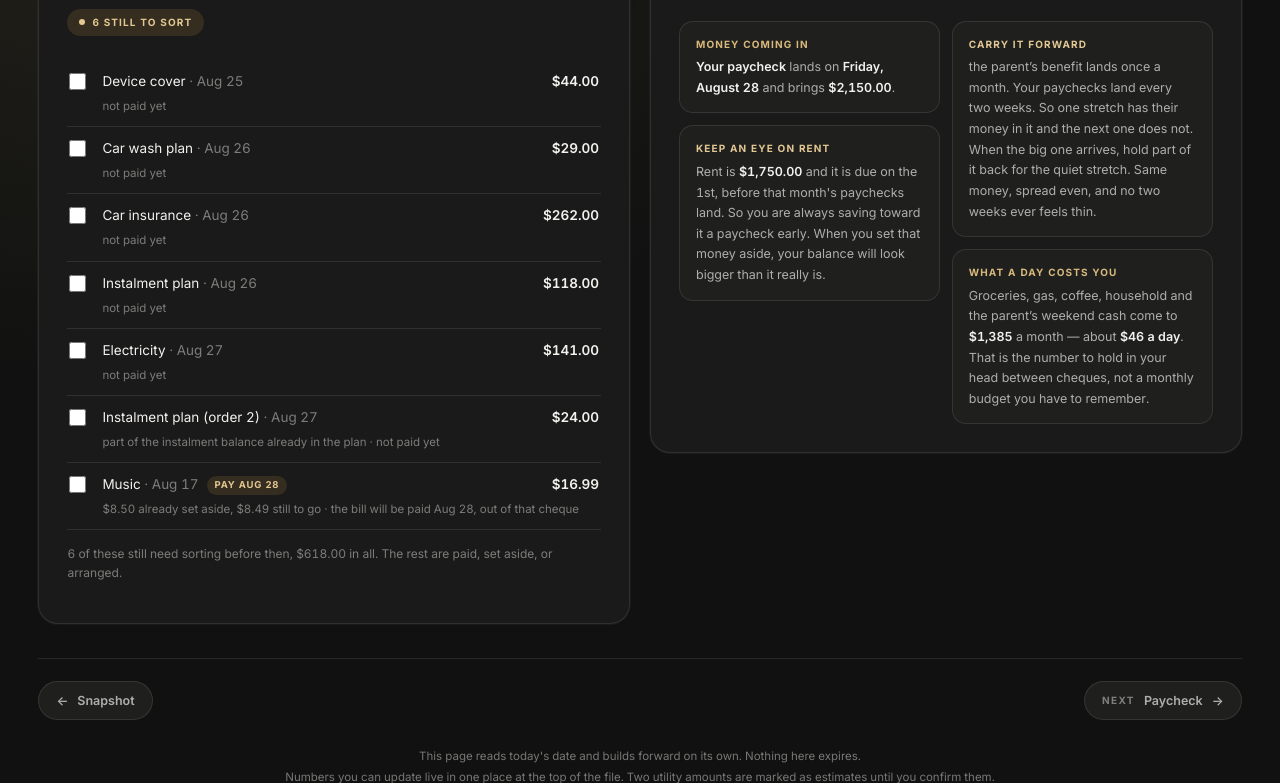
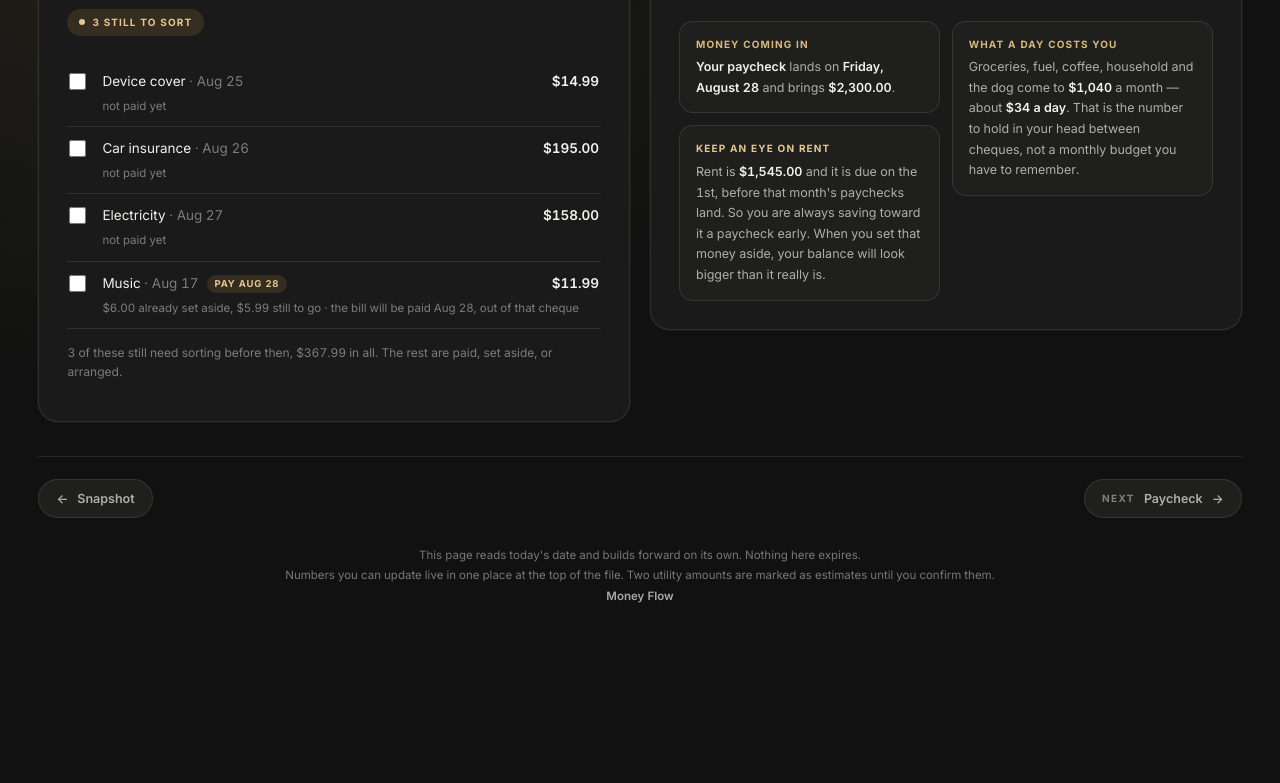
Before and after one commit to aidenmark/money-flow, a website: page index.html in a window 1280 px wide. Shown: the part 802-1585 px from the top of the page. After the commit the page ends 1492 px from the top, so only its background shows below. Drawn offline with nearby package versions, Linux system fonts and the light colour scheme.

Commit message:
Demo is a single-person household, on US average figures
One salary at $2,300 fortnightly, a car, a dog, two cards. Figures sit at or just
above US averages for a single adult: a $1,545 one-bedroom against a $1,487
median, $195 car insurance inside the $181-210 band, $420 of groceries against
the USDA moderate plan, and a dog at roughly $126 a month.

A household can have one income or two. The shared-cost slider and the
with-or-without-them comparison only mean anything in the second case, so they
are declared data-needs="two-incomes" and hidden when there is only one --
hidden rather than removed, since the renderers still write into those nodes.
Every read of a second income is now guarded.

Co-Authored-By: Claude Opus 5 <noreply@anthropic.com>
Claude-Session: https://claude.ai/code/session_01WXJYv7Bz5cZbHq851Z5Fix

```diff
--- a/index.html
+++ b/index.html
@@ -1075,7 +1075,7 @@ details.tableview[open] summary{background:var(--raise);}
             <h3 class="card-title">Where it all goes</h3>
             <p class="card-sub" id="whereSub">&nbsp;</p>
           </div>
-          <div class="seg" role="group" aria-label="Whose money to show">
+          <div class="seg" data-needs="two-incomes" role="group" aria-label="Whose money to show">
             <button type="button" data-view="both"  aria-pressed="true">Together</button>
             <button type="button" data-view="mine"  aria-pressed="false">Just my paycheck</button>
           </div>
@@ -1105,7 +1105,7 @@ details.tableview[open] summary{background:var(--raise);}
         <p class="card-note">Locked is this year&rsquo;s reality — rent, the car, insurance, the lights. Temporary removes itself in February. The rest is yours, and it is bigger than it feels.</p>
       </article>
 
-      <article class="card c12">
+      <article class="card c12" data-needs="two-incomes">
         <div class="card-head">
           <div>
             <h3 class="card-title">The parent&rsquo;s benefit, and yours</h3>
@@ -1619,7 +1619,7 @@ details.tableview[open] summary{background:var(--raise);}
    chart and the plan-versus-actual deltas meaningful. Runs once; anything the
    visitor types afterwards is theirs and is never overwritten. */
 (function seedDemo(){
-  var K='moneyflow.demo.seeded.v1';
+  var K='moneyflow.demo.seeded.v2';
   try{ if(localStorage.getItem(K)) return; }catch(e){ return; }
   var now=new Date(), mk=function(back){
     var d=new Date(now.getFullYear(), now.getMonth()-back, 1);
@@ -1628,19 +1628,19 @@ details.tableview[open] summary{background:var(--raise);}
   /* Deliberately imperfect: over on delivery, under on the car — a tidy month
      would hide the whole point of tracking actuals. */
   var months={};
-  months[mk(0)]={'Home':2012,'Debt payments':1049,'Food & day-to-day':742,'Car':809,
-                 "Parent's care":791,'Phone, tech & streaming':450,'Beauty & fitness':110};
-  months[mk(1)]={'Home':2012,'Debt payments':1049,'Food & day-to-day':1338,'Car':809,
-                 "Parent's care":791,'Phone, tech & streaming':450,'Beauty & fitness':329};
-  months[mk(2)]={'Home':2012,'Debt payments':1049,'Food & day-to-day':1196,'Car':780,
-                 "Parent's care":791,'Phone, tech & streaming':450,'Beauty & fitness':180};
-  months[mk(3)]={'Home':2012,'Debt payments':900,'Food & day-to-day':1421,'Car':1145,
-                 "Parent's care":791,'Phone, tech & streaming':450,'Beauty & fitness':290};
+  months[mk(0)]={'Home':1828,'Debt payments':675,'Food & day-to-day':498,'Car':895,
+                 'Beauty & fitness':60,'Phone, tech & streaming':174,'The dog':126};
+  months[mk(1)]={'Home':1828,'Debt payments':675,'Food & day-to-day':862,'Car':895,
+                 'Beauty & fitness':215,'Phone, tech & streaming':174,'The dog':126};
+  months[mk(2)]={'Home':1828,'Debt payments':540,'Food & day-to-day':941,'Car':1180,
+                 'Beauty & fitness':160,'Phone, tech & streaming':174,'The dog':318};
+  months[mk(3)]={'Home':1828,'Debt payments':675,'Food & day-to-day':795,'Car':895,
+                 'Beauty & fitness':200,'Phone, tech & streaming':174,'The dog':126};
   try{
     localStorage.setItem('moneyflow.demo.actuals.v1', JSON.stringify(months));
-    localStorage.setItem('moneyflow.demo.balance.v1','742');
-    localStorage.setItem('moneyflow.demo.cushion.have','480');
-    localStorage.setItem('moneyflow.demo.payrate.v1','900');
+    localStorage.setItem('moneyflow.demo.balance.v1','615');
+    localStorage.setItem('moneyflow.demo.cushion.have','560');
+    localStorage.setItem('moneyflow.demo.payrate.v1','675');
     localStorage.setItem(K,'1');
   }catch(e){}
 })();
@@ -1654,120 +1654,111 @@ details.tableview[open] summary{background:var(--raise);}
 const MONEY = {
   name:'Money Flow',
 
+  /* One income. The app supports two — a shared household where a second person
+     contributes — and hides the shared-cost controls when there is only one. */
   income:[
-    {id:'mine',  label:'Your paycheck',      amount:2150.00, every:14, anchor:'2026-08-14'},
-    {id:'other', label:"Parent's benefit",   amount:3200.00, nthWeekday:{n:3, weekday:3}}
+    {id:'mine', label:'Your paycheck', amount:2300.00, every:14, anchor:'2026-08-14'}
   ],
 
   /* day = the day of the month it is due. augOnly overrides a single month. */
   bills:[
-    {name:'Rent',                 amount:1750.00, day:1},
-    {name:'Streaming bundle',     amount:42.00,   day:7},
-    {name:'Phone plan',           amount:210.00,  day:8},
-    {name:'Cloud storage',        amount:19.99,   day:12},
-    {name:'Music',                amount:16.99,   day:17, augPayBy:'2026-08-28'},
-    {name:'Internet',             amount:84.00,   day:17},
-    {name:'Car payment',          amount:388.00,  day:24},
-    {name:'Device cover',         amount:44.00,   day:25},
-    {name:'Car wash plan',        amount:29.00,   day:26},
-    {name:'Car insurance',        amount:262.00,  day:26},
-    {name:'Video service',        amount:26.50,   day:28},
-    {name:'Gym',                  amount:149.00,  day:28},
-    {name:'Parent device cover',  amount:11.00,   day:29},
-    {name:'Live TV',              amount:91.00,   day:30},
-    {name:'Water',                amount:68.00,   day:11, augOnly:96.00, strict:true},
-    {name:'Electricity',          amount:110.00,  day:27, augOnly:141.00, strict:true}
+    {name:'Rent',                 amount:1545.00, day:1},
+    {name:'Renters insurance',    amount:18.00,   day:5},
+    {name:'Streaming bundle',     amount:22.99,   day:7},
+    {name:'Phone plan',           amount:95.00,   day:8},
+    {name:'Cloud storage',        amount:9.99,    day:12},
+    {name:'Music',                amount:11.99,   day:17, augPayBy:'2026-08-28'},
+    {name:'Internet',             amount:75.00,   day:17},
+    {name:'Car payment',          amount:525.00,  day:24},
+    {name:'Device cover',         amount:14.99,   day:25},
+    {name:'Car insurance',        amount:195.00,  day:26},
+    {name:'Video service',        amount:18.99,   day:28},
+    {name:'Gym',                  amount:55.00,   day:28},
+    {name:'Pet insurance',        amount:56.00,   day:29},
+    {name:'Gas &amp; heat',           amount:65.00,   day:11, augOnly:88.00, strict:true},
+    {name:'Electricity',          amount:125.00,  day:27, augOnly:158.00, strict:true}
   ],
 
+  /* Appointments on a repeating cycle, paid on the day. */
   care:[
-    {name:"Parent's therapy",     amount:180.00, day:19, from:'other'},
-    {name:"Parent's transport",   amount:210.00, day:19, from:'other'},
-    {name:"Parent's hair",        amount:230.00, everyWeeks:8, anchor:'2026-08-19', from:'other'},
-    {name:'Nails',                amount:110.00, everyWeeks:3, anchor:'2026-08-15'},
-    {name:'Pedicure',             amount:70.00,  everyWeeks:3, anchor:'2026-09-05'}
+    {name:'Hair',     amount:95.00, everyWeeks:8, anchor:'2026-08-19'},
+    {name:'Nails',    amount:60.00, everyWeeks:3, anchor:'2026-08-15'},
+    {name:'Pedicure', amount:45.00, everyWeeks:3, anchor:'2026-09-05'}
   ],
 
   /* Money already set aside for a bill in an earlier month. */
   prepaid:[
-    {name:'Music',                amount:8.50},
-    {name:'Internet',             amount:42.00},
-    {name:'Cloud storage',        amount:19.99}
+    {name:'Music',         amount:6.00},
+    {name:'Internet',      amount:37.50},
+    {name:'Cloud storage', amount:9.99}
   ],
 
   /* Balances carried deliberately, with the intended catch-up plan attached. */
   catchUp:[
-    {name:'Electricity', balance:88.00,
-     plan:[{date:'2026-08-28', amount:88.00}]},
-    {name:'Water',       balance:104.00,
-     plan:[{date:'2026-08-28', amount:52.00}, {date:'2026-09-11', amount:52.00}]}
+    {name:'Electricity', balance:76.00,
+     plan:[{date:'2026-08-28', amount:76.00}]},
+    {name:'Gas &amp; heat', balance:92.00,
+     plan:[{date:'2026-08-28', amount:46.00}, {date:'2026-09-11', amount:46.00}]}
   ],
-  elsewhere:['Instalment plan'],
+  elsewhere:['Store credit'],
 
   smallDebts:[
-    {name:'Instalment plan', amount:118.00, due:'2026-08-26'},
-    {name:'Store credit',    amount:31.50,  due:'2026-08-21'}
+    {name:'Store credit', amount:45.00, due:'2026-08-21'}
   ],
 
-  /* Display-only lines: real payments that no other part of the plan models, kept
-     out of the payoff maths so no amount is ever counted twice. */
-  dueExtra:[
-    {name:'Instalment plan (order 2)', amount:24.00, date:'2026-08-27',
-     note:'part of the instalment balance already in the plan'}
+  dueExtra:[],
+
+  /* Spending that appears on no bill: it has no due date, it simply happens.
+     Leaving it out is what makes a budget balance on paper and fail in practice. */
+  living:[
+    ['Groceries',        420.00],
+    ['Fuel',             175.00],
+    ['Delivery',         220.00],
+    ['Coffee',            85.00],
+    ['Household',         70.00],
+    ['Dog food & treats', 70.00]
   ],
 
-  /* Spending that appears on no bill: it has no due date, it simply happens.
-     Leaving it out is what makes a plan balance on paper and fail in practice. */
-  living:[
-    ['Groceries',            520.00],
-    ['Fuel',                 130.00],
-    ['Delivery',             330.00],
-    ['Coffee',               120.00],
-    ['Household',             90.00],
-    ['Vending',               35.00],
-    ["Parent's weekend cash", 160.00]
-  ],
-
-  /* Lines that start ticked on the Today page. */
   alreadyHandled:[
     {name:'Nails', date:'2026-08-15'}
   ],
 
   spend:{
-    otherIncome:3200.00,
+    otherIncome:0,
     categories:[
-      {name:'Home',                    own:'shared', items:[
-        ['Rent',1750.00,'locked'],['Electricity',110.00,'locked'],
-        ['Water',68.00,'locked'],['Internet',84.00,'locked']]},
-      {name:'Debt payments',           own:'mine',   items:[
-        ['Card A',610.00,'temp'],['Card B',290.00,'temp'],
-        ['Instalment plan',118.00,'temp'],['Store credit',31.50,'temp']]},
-      {name:'Food & day-to-day',       own:'shared', items:[
-        ['Groceries',520.00,'locked'],['Delivery',330.00,'flex'],
-        ['Coffee',120.00,'flex'],['Vending',35.00,'flex'],['Household',90.00,'locked']]},
-      {name:'Car',                     own:'shared', items:[
-        ['Car payment',388.00,'locked'],['Car insurance',262.00,'locked'],
-        ['Fuel',130.00,'locked'],['Car wash plan',29.00,'locked']]},
-      {name:"Parent's care",           own:'other',   items:[
-        ['Therapy',180.00,'locked'],['Transport',210.00,'locked'],['Hair',230.00,'locked'],
-        ['Device cover',11.00,'locked'],['Weekend cash',160.00,'locked']]},
-      {name:'Phone, tech & streaming', own:'mine',   items:[
-        ['Phone plan',210.00,'locked'],['Live TV',91.00,'flex'],
-        ['Device cover',44.00,'flex'],['Streaming bundle',42.00,'flex'],
-        ['Video service',26.50,'flex'],['Cloud storage',19.99,'flex'],['Music',16.99,'flex']]},
-      {name:'Beauty & fitness',        own:'mine',   items:[
-        ['Gym',149.00,'flex'],['Nails',110.00,'flex'],['Pedicure',70.00,'flex']]}
+      {name:'Home',                    own:'mine', items:[
+        ['Rent',1545.00,'locked'],['Electricity',125.00,'locked'],
+        ['Gas & heat',65.00,'locked'],['Internet',75.00,'locked'],
+        ['Renters insurance',18.00,'locked']]},
+      {name:'Debt payments',           own:'mine', items:[
+        ['Card A',420.00,'temp'],['Card B',210.00,'temp'],['Store credit',45.00,'temp']]},
+      {name:'Food & day-to-day',       own:'mine', items:[
+        ['Groceries',420.00,'locked'],['Delivery',220.00,'flex'],
+        ['Coffee',85.00,'flex'],['Household',70.00,'locked']]},
+      {name:'Car',                     own:'mine', items:[
+        ['Car payment',525.00,'locked'],['Car insurance',195.00,'locked'],
+        ['Fuel',175.00,'locked']]},
+      {name:'Beauty & fitness',        own:'mine', items:[
+        ['Gym',55.00,'flex'],['Nails',60.00,'flex'],['Pedicure',45.00,'flex'],
+        ['Hair',95.00,'flex']]},
+      {name:'Phone, tech & streaming', own:'mine', items:[
+        ['Phone plan',95.00,'locked'],['Streaming bundle',22.99,'flex'],
+        ['Video service',18.99,'flex'],['Device cover',14.99,'flex'],
+        ['Music',11.99,'flex'],['Cloud storage',9.99,'flex']]},
+      {name:'The dog',                 own:'mine', items:[
+        ['Dog food & treats',70.00,'locked'],['Pet insurance',56.00,'locked']]}
     ]
   },
 
   cards:[
-    {id:'amex',  name:'Card A', balance:3980.00, apr:0.2699, goal:1000.00, day:19, firstPay:'2026-08-19'},
-    {id:'apple', name:'Card B', balance:1840.00, apr:0.2449, goal:600.00,  day:27, firstPay:'2026-08-28'}
+    {id:'amex',  name:'Card A', balance:3240.00, apr:0.2699, goal:800.00, day:19, firstPay:'2026-08-19'},
+    {id:'apple', name:'Card B', balance:1480.00, apr:0.2449, goal:400.00, day:27, firstPay:'2026-08-28'}
   ],
 
   strategy:'goal',
   goalDate:'2026-12-31',
-  livingFloor:1385.00,
-  rentFloat:1750.00,
+  livingFloor:1040.00,
+  rentFloat:1545.00,
   monthsAhead:14
 };
 
@@ -1840,7 +1831,7 @@ function applyWorkbook(sheets){
     const set=(k,fn)=>{ const v=num(map[k]); if(v!==undefined && !isNaN(v)){ fn(v); changed++; } };
     set('your_paycheck',            v=> MONEY.income[0].amount=v);
     set('your_paycheck_every_days', v=> MONEY.income[0].every=Math.round(v));
-    set('other_income',                  v=> MONEY.income[1].amount=v);
+    set('other_income',                  v=>{ if(MONEY.income[1]) MONEY.income[1].amount=v; });
     set('bare_living',              v=> MONEY.livingFloor=v);
     set('amex_balance',  v=> MONEY.cards[0].balance=v);
     set('amex_apr',      v=> MONEY.cards[0].apr=v);
@@ -1877,7 +1868,7 @@ function applyWorkbook(sheets){
     }
     if(bills.length){
       MONEY.bills=bills;
-      const recurring=MONEY.care.filter(c=>c.everyWeeks);   /* keep the parent's hair */
+      const recurring=MONEY.care.filter(c=>c.everyWeeks);   /* the repeating appointments */
       MONEY.care=care.concat(recurring);
       const rent=bills.find(b=>b.name==='Rent'); if(rent) MONEY.rentFloat=rent.amount;
     }
@@ -2148,7 +2139,7 @@ function billOccurrences(from, to){
     });
     cur=new Date(y,m+1,1);
   }
-  /* appointments on a repeating cycle: nails, pedicure, the parent's hair. These are
+  /* appointments on a repeating cycle: nails, pedicure, hair. These are
      paid on the day, in cash, so the money has to be there before it. */
   MONEY.care.filter(c=>c.everyWeeks).forEach(c=>{
     let d=D(c.anchor);
@@ -2388,7 +2379,7 @@ function project(yourFloor, otherFloor){
                 days:Math.round(((P[j]?P[j].start:pp.end)-pp.start)/86400000)||pp.days, extra:j-i-1};
   });
 
-  /* the parent's benefit lands once a month, your paychecks every two weeks, so one stretch
+  /* a second income, when there is one, lands monthly while paychecks land fortnightly, so one stretch
      gets their money and the next gets none. Carrying part of it forward makes
      every two weeks look the same. Same money, just held for a date not yet here. */
   const mine=P.filter(p=>p.src.id==='mine' && p.stretch);
@@ -2582,10 +2573,9 @@ function renderNow(){
       <b>${next?next.src.label:'Your paycheck'}</b> lands on <b>${next?fmtDay(next.date):''}</b> and brings <b>${money(next?next.src.amount:0)}</b>.</div>
     <div class="note note--gold"><span class="hd">Keep an eye on rent</span>
       Rent is <b>${money(MONEY.rentFloat)}</b> and it is due on the 1st, before that month's paychecks land. So you are always saving toward it a paycheck early. When you set that money aside, your balance will look bigger than it really is.</div>
-    <div class="note note--gold"><span class="hd">Carry it forward</span>
-      the parent&rsquo;s benefit lands once a month. Your paychecks land every two weeks. So one stretch has their money in it and the next one does not. When the big one arrives, hold part of it back for the quiet stretch. Same money, spread even, and no two weeks ever feels thin.</div>
+
     <div class="note"><span class="hd">What a day costs you</span>
-      Groceries, gas, coffee, household and the parent&rsquo;s weekend cash come to <b>${money0(livingRates().daily)}</b> a
+      Groceries, fuel, coffee, household and the dog come to <b>${money0(livingRates().daily)}</b> a
       month &mdash; about <b>${money0(livingRates().dayRate)} a day</b>. That is the number to hold in your head
       between cheques, not a monthly budget you have to remember.</div>`;
 }
@@ -2625,7 +2615,7 @@ function recommendFor(pp, shallow){
   /* 1. The days this cheque actually has to cover. */
   take(r.dayRate*days, 'Day to day',
     `${money0(r.dayRate)} a day for the ${days} days until the next money lands &mdash; groceries, coffee, `
-    + `household, the parent's weekend cash. That is your own ${money0(r.daily)} a month, spread evenly.`);
+    + `household, the dog. That is your own ${money0(r.daily)} a month, spread evenly.`);
 
   /* 2. The category that has never had a line, which is why it lands on a card. */
   const cu = CUSHION.get('have',0), cuGoal = Math.max(1, CUSHION.get('goal', CUSHION.target));
@@ -2650,7 +2640,7 @@ function recommendFor(pp, shallow){
 
 /* What all the cheques in the next month put at the cards between them. One
    paycheck extrapolated is meaningless here: the smaller one barely clears its own days,
-   and the parent's benefit carries most of the payment. */
+   and a second income, where there is one, carries most of the payment. */
 function cardsThisMonth(){
   const end=addDays(TODAY, 31);
   return periods(9).filter(q=>q.start<end).reduce((sum,q)=>{
@@ -2671,7 +2661,7 @@ function renderRecommendation(pp, rec){
   const owed=MONEY.cards.reduce((t,c)=>t+c.balance,0);
   rec.lines.forEach(l=>{ if(l.reason==='__CARDS__'){
     l.reason = l.amount < 60
-      ? `Your own cheque has little left once its days are covered &mdash; the parent's benefit is where most of the card `
+      ? `This cheque has little left once its days are covered &mdash; the bigger cheques are where most of the card `
         + `payment comes from. Across every cheque this month that is about <b>${money0(monthly)}</b> at the `
         + `${money0(owed)} still owed. What matters is that something goes every single time.`
       : `The same amount every cheque, not a big one when it feels possible. Across every cheque this month that `
@@ -2775,7 +2765,7 @@ function renderPaycheck(){
     <div class="pstat"><div class="l">Stays with you</div><div class="v ok">${money0(p.keep)}</div></div>`
     + (st && st.extra>0 ? `
     <div class="pstat" style="flex:1 1 100%;background:var(--ok-bg);border-color:#CBD9C5">
-      <div class="l">The whole ${st.days} day stretch, with the parent&rsquo;s benefit counted</div>
+      <div class="l">The whole ${st.days} day stretch</div>
       <div class="v ok">${money(st.keep)} <span style="font-family:Inter,sans-serif;font-size:12px;font-weight:600;color:var(--espresso-mute)">before you carry any forward</span></div>
     </div>` : '')
     + (st && st.carry>0 ? `
@@ -3059,11 +3049,12 @@ const CUSHION={
   /* Certain costs with uncertain dates. These are the reason a plan that balances
      on paper still ends the month behind — nothing else on the dashboard names them. */
   absorbs:[
-    ['Skincare &amp; personal care', 100],
-    ['Clothing &amp; shoes',          75],
-    ['Car repairs, tires, oil',       85],
-    ['Medical, dental, prescriptions',40],
-    ['Gifts &amp; holidays',          60]
+    ['Skincare &amp; personal care',  95],
+    ['Car repairs, tires, oil',       90],
+    ['Clothing &amp; shoes',          80],
+    ['Vet &amp; pet care',            60],
+    ['Gifts &amp; holidays',          55],
+    ['Medical, dental, prescriptions',45]
   ],
   get:(k,d)=>{ try{ const v=localStorage.getItem('moneyflow.demo.cushion.'+k); return v===null?d:parseFloat(v)||0; }catch(e){ return d; } },
   set(k,v){ try{ localStorage.setItem('moneyflow.demo.cushion.'+k, String(v)); }catch(e){} }
@@ -3334,7 +3325,9 @@ function renderAfford(){
 }
 
 function renderOverview(){
-  const inc=MONEY.income[0].amount*26/12 + MONEY.income[1].amount;
+  const mineMo=MONEY.income[0].amount*26/12;
+  const otherMo=MONEY.income[1] ? MONEY.income[1].amount : 0;
+  const inc=mineMo + otherMo;
   const cats=MONEY.spend.categories.map((c,i)=>({
     n:c.name, v:c.items.reduce((s,x)=>s+x[1],0), c:CSSVar('--c'+(i+1))
   })).sort((a,b)=>b.v-a.v);
@@ -3353,7 +3346,7 @@ function renderOverview(){
   const cuBy    = [cu, cu+ (ps[0]? (recommendFor(ps[0],true).lines.find(l=>l.name==='Into the cushion')||{amount:0}).amount : 0)];
   $('#ovKpi').innerHTML = `
     <div class="k"><span class="lab">Household, a month</span><span class="num">${money0(inc)}</span>
-      <span class="sub">yours ${money0(MONEY.income[0].amount*26/12)} · the parent's ${money0(MONEY.income[1].amount)}</span>
+      <span class="sub">${otherMo ? 'yours '+money0(mineMo)+' &middot; theirs '+money0(otherMo) : money0(MONEY.income[0].amount)+' every '+MONEY.income[0].every+' days'}</span>
       <span class="viz">${miniBars(inBy, CSSVar('--c3'))}</span></div>
     <div class="k warn"><span class="lab">Fixed expenses</span><span class="num">${money0(out - r.daily - cats.filter(c=>c.n==='Debt payments').reduce((s,c)=>s+c.v,0))}</span>
       <span class="sub">bills with a due date</span>
@@ -3758,7 +3751,7 @@ function renderWhere(){
 
   const gap = d.income - d.out, short = gap < 0;
   $('#whereSub').textContent = WHERE.view==='both'
-    ? `Your paycheck and the parent's benefit together — ${money(d.income)} a month`
+    ? `Everything you earn — ${money(d.income)} a month`
     : `Your paycheck alone — ${money(d.income)} a month, covering everything except the parent's own care`;
   $('#whereNote').innerHTML = short
     ? `That is <b>${money(-gap)} a month more than you bring in</b> on your own. The parent&rsquo;s benefit closes it. This is the number that changes when the cards are gone.`
@@ -3865,6 +3858,16 @@ function recompute(){
     renderWhere();
   }));
   $('#splitShare').addEventListener('input',()=>{ WHERE.share=+$('#splitShare').value; renderWhere(); });
+  /* A household can have one income or two. The shared-cost slider and the
+     with/without toggle only mean something when there are two, so they are
+     declared with data-needs="two-incomes" and removed when there are not. */
+  if(MONEY.income.length < 2){
+    /* Hidden rather than removed: the renderers still write into these nodes, and
+       a household can gain a second income without the page needing a reload. */
+    $$('[data-needs="two-incomes"]').forEach(el=>{ el.hidden=true; el.style.display='none'; });
+    WHERE.view='mine';
+  }
+
   /* The affordability question. Deterministic, offline, instant. */
   (function affordUI(){
     const amt=$('#affAmt');
```
Also changed, not shown: README.md.
